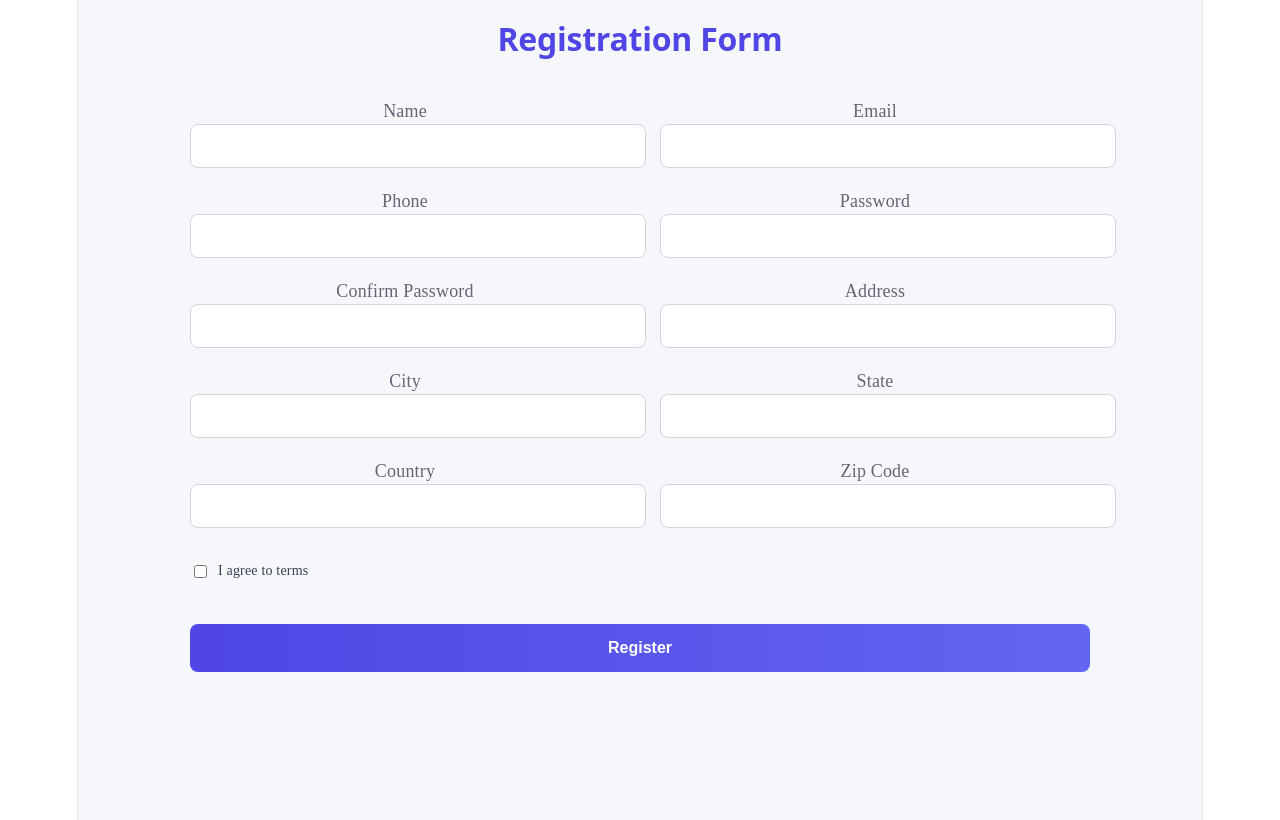
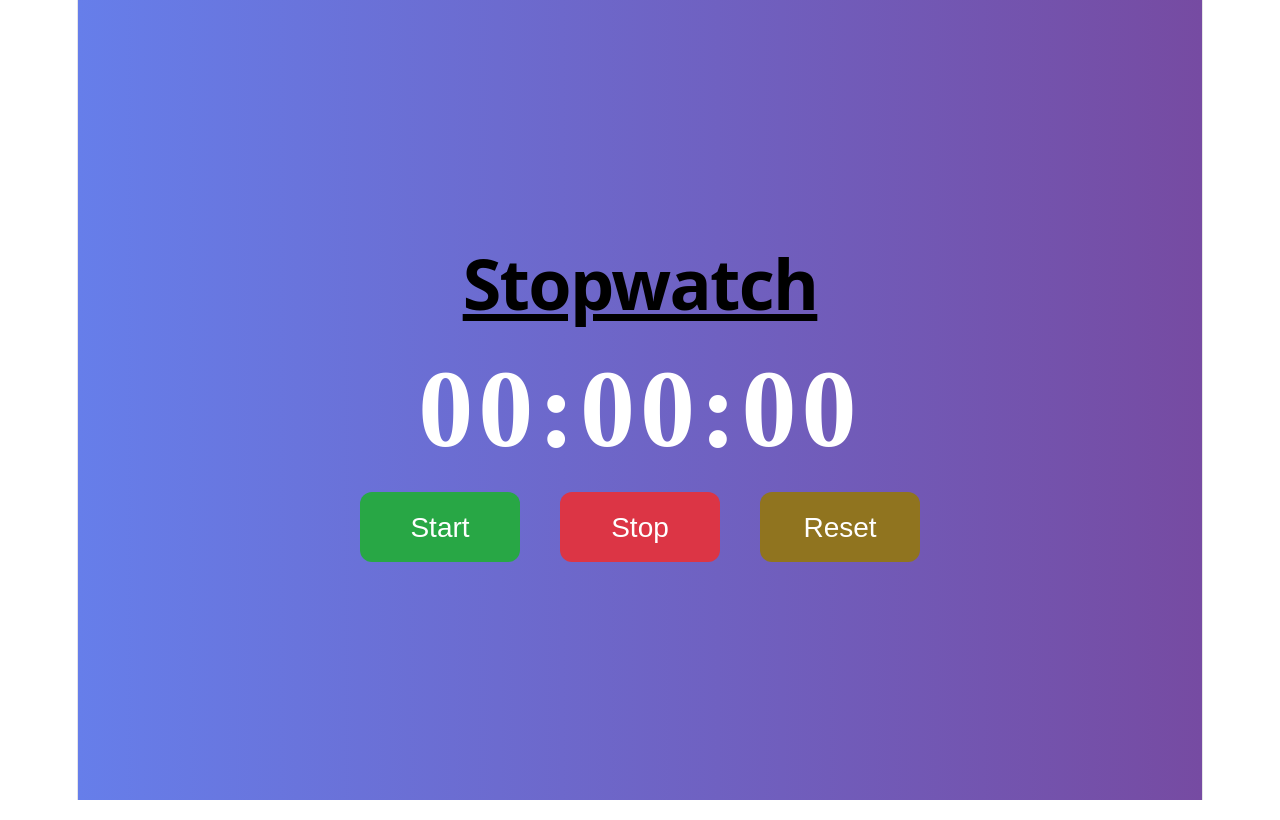
Before and after one commit to Jeevitha-98/Jeevitha, a React (Vite) app: page / in a window 1280 px wide. Built offline with nearby package versions, Linux system fonts and the light colour scheme.

Commit message:
React Task 6

```diff
--- a/src/App.jsx
+++ b/src/App.jsx
@@ -3,6 +3,7 @@
 //import Map from "./Component/Map"
 //import Studentcard from "./Studentcard";
 import RegistrationForm from "./Component/Registration form";
+import Stopwatch from "./Component/Stopwatch";
 
 /*export default function App() {
   const students=[
@@ -31,7 +32,7 @@ import RegistrationForm from "./Component/Registration form";
 export default function App() {
   return (
     <div>
-      <RegistrationForm />
+   <Stopwatch />
     </div>
   );
 }
--- /dev/null
+++ b/src/Component/Stopwatch.jsx
@@ -0,0 +1,128 @@
+import React, { useState, useEffect } from "react";
+
+export default function Stopwatch() {
+  const [time, setTime] = useState(0);
+  const [isRunning, setIsRunning] = useState(false);
+
+  useEffect(() => {
+    let interval=null;
+    if (isRunning) {
+      interval = setInterval(() => {
+        setTime((prevTime) => prevTime + 1);
+      }, 1000);
+    }
+    return () => clearInterval(interval);
+  }, [isRunning]);
+
+  useEffect(() => {
+  console.log("Time:", time);
+}, [time]);
+
+const formatTime = (time) => {
+  const hours = Math.floor(time / 3600);
+  const minutes = Math.floor((time % 3600) / 60);
+  const seconds = time % 60;
+
+  return `${hours.toString().padStart(2, "0")}:${minutes
+    .toString()
+    .padStart(2, "0")}:${seconds.toString().padStart(2, "0")}`;
+};
+
+return (
+
+  <div style={styles.container}>
+    <h1 style={styles.title}><u>Stopwatch</u></h1>
+
+
+    <div style={styles.timer}>{formatTime(time)}</div>
+
+    <div style={styles.buttonContainer}>
+
+      <button
+        style={{ ...styles.button, ...styles.startBtn }}
+        onClick={() => setIsRunning(true)}
+      >
+        Start
+      </button>
+
+      <button
+        style={{ ...styles.button, ...styles.stopBtn }}
+        onClick={() => setIsRunning(false)}
+      >
+        Stop
+      </button>
+
+      <button
+        style={{ ...styles.button, ...styles.resetBtn }}
+        onClick={() => {
+          setIsRunning(false);
+          setTime(0);
+        }}
+      >
+        Reset
+      </button>
+
+    </div>
+  </div>
+);
+}
+const styles = {
+  container: {
+    height: "100vh",
+    display: "flex",
+    flexDirection: "column",
+    justifyContent: "center",
+    alignItems: "center",
+    background: "linear-gradient(to right, #667eea, #764ba2)",
+    color: "#fff",
+    fontFamily: "Times New Roman",
+  },
+
+  title: {
+    fontSize: "70px",
+    marginBottom: "100px",
+    fontWeight: "bold",
+    color:"Black"
+  },
+
+  timer: {
+    fontSize: "110px",
+    marginBottom: "70px",
+    fontWeight: "bold",
+    letterSpacing: "5px",
+  },
+
+  buttonContainer: {
+    display: "flex",
+    justifyContent: "center",
+    alignItems: "center",
+    gap: "40px",
+
+  },
+
+  button: {
+    padding: "20px 30px",
+    minWidth: "160px",
+    height: "70px",
+    fontSize: "28px",
+    border: "none",
+    borderRadius: "12px",
+    cursor: "pointer",
+    transition: "0.3s ease",
+  },
+
+  startBtn: {
+    backgroundColor: "#28a745",
+    color: "white",
+  },
+
+  stopBtn: {
+    backgroundColor: "#dc3545",
+    color: "white",
+  },
+
+  resetBtn: {
+    backgroundColor: "#90741f",
+    color: "White",
+  },
+};
```
